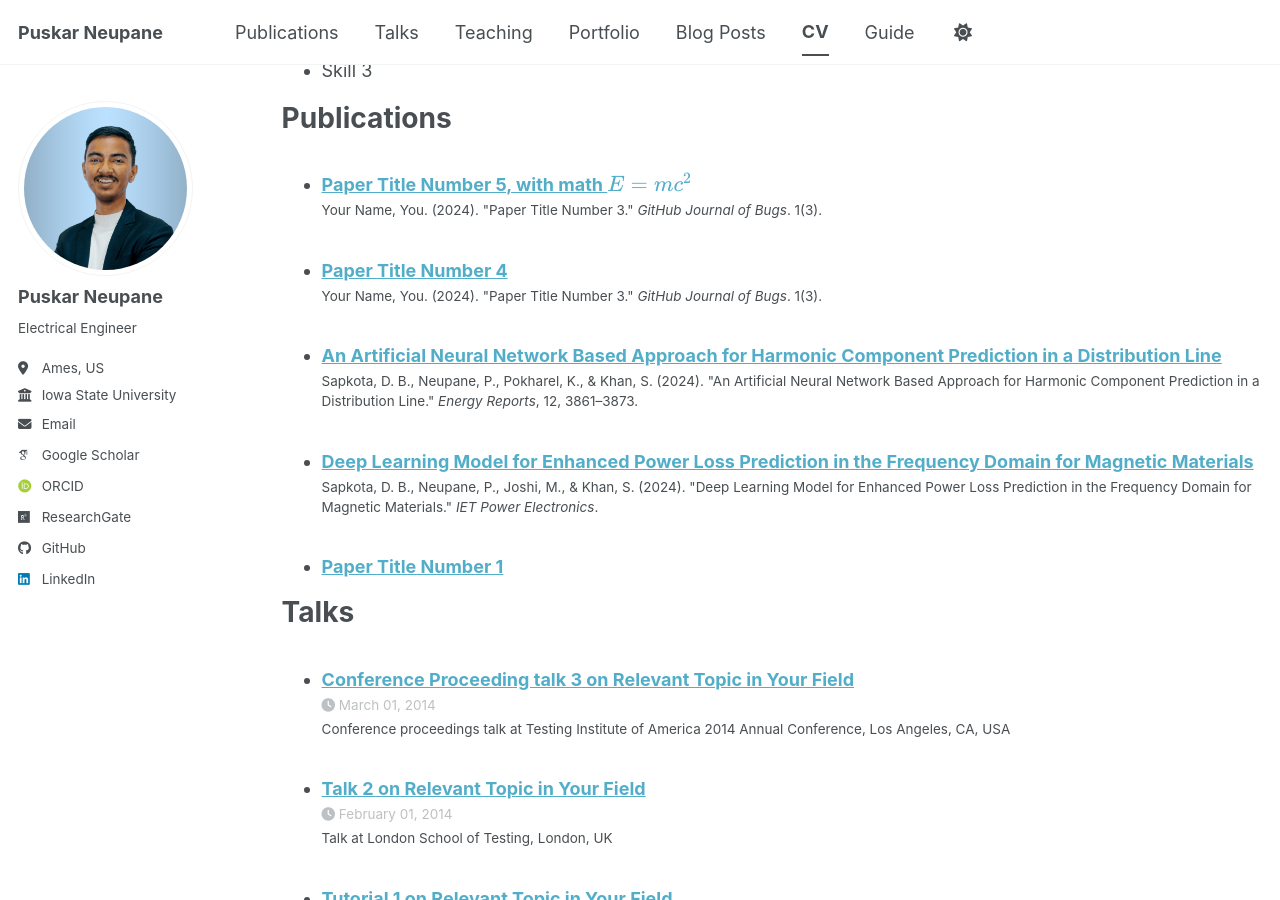
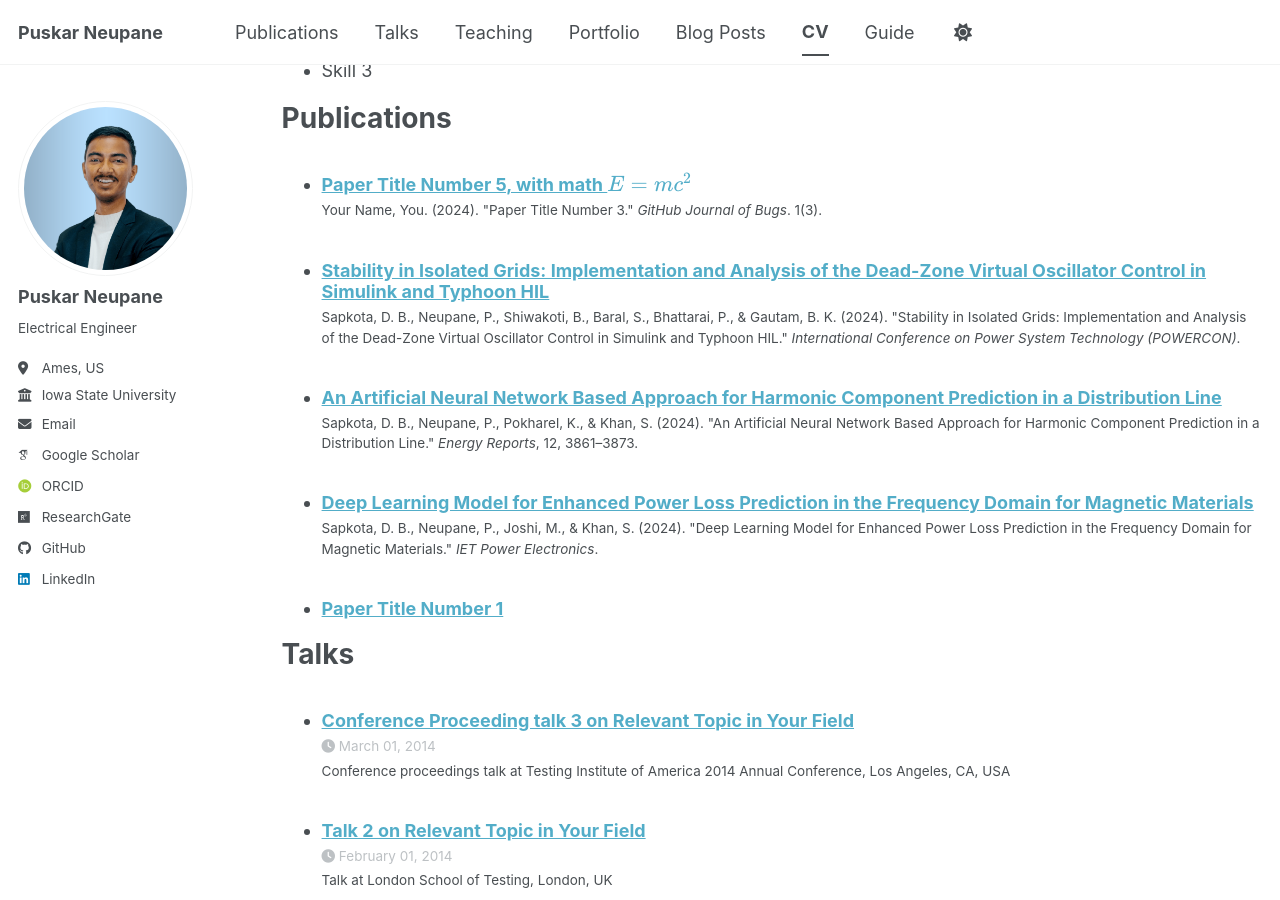
Before and after one commit to Puskar-Neupane/website, a Jekyll site: the page built from _pages/cv.md, in a window 1280 px wide and 900 px high, scrolled down 980 px. Built offline with Jekyll 4.4.1, drawn with Linux system fonts in a browser that asks for light colours; some web fonts are replaced; a script bundle is joined from its source files by our own code; library files that are not in the unit come from our copies.

Commit message:
Update 2024-02-17-paper-title-number-4.md

```diff
--- a/_publications/2024-02-17-paper-title-number-4.md
+++ b/_publications/2024-02-17-paper-title-number-4.md
@@ -1,13 +1,13 @@
 ---
-title: "Paper Title Number 4"
+title: "Stability in Isolated Grids: Implementation and Analysis of the Dead-Zone Virtual Oscillator Control in Simulink and Typhoon HIL"
 collection: publications
-category: conferences
-permalink: /publication/2024-02-17-paper-title-number-4
-excerpt: 'This paper is about fixing template issue #693.'
-date: 2024-02-17
-venue: 'GitHub Journal of Bugs'
-paperurl: 'https://academicpages.github.io/files/paper3.pdf'
-citation: 'Your Name, You. (2024). &quot;Paper Title Number 3.&quot; <i>GitHub Journal of Bugs</i>. 1(3).'
+category: conference papers
+permalink: /publication/2024-deadzone-voc-powercon
+excerpt: 'Investigates the stability of isolated grids using dead-zone virtual oscillator control and validates the approach through Simulink and Typhoon HIL simulations.'
+date: 2024-01-01
+venue: 'IEEE POWERCON 2024'
+paperurl: ''
+citation: 'Sapkota, D. B., Neupane, P., Shiwakoti, B., Baral, S., Bhattarai, P., & Gautam, B. K. (2024). "Stability in Isolated Grids: Implementation and Analysis of the Dead-Zone Virtual Oscillator Control in Simulink and Typhoon HIL." <i>International Conference on Power System Technology (POWERCON)</i>.'
 ---
 
 The contents above will be part of a list of publications, if the user clicks the link for the publication than the contents of section will be rendered as a full page, allowing you to provide more information about the paper for the reader. When publications are displayed as a single page, the contents of the above "citation" field will automatically be included below this section in a smaller font.
```
